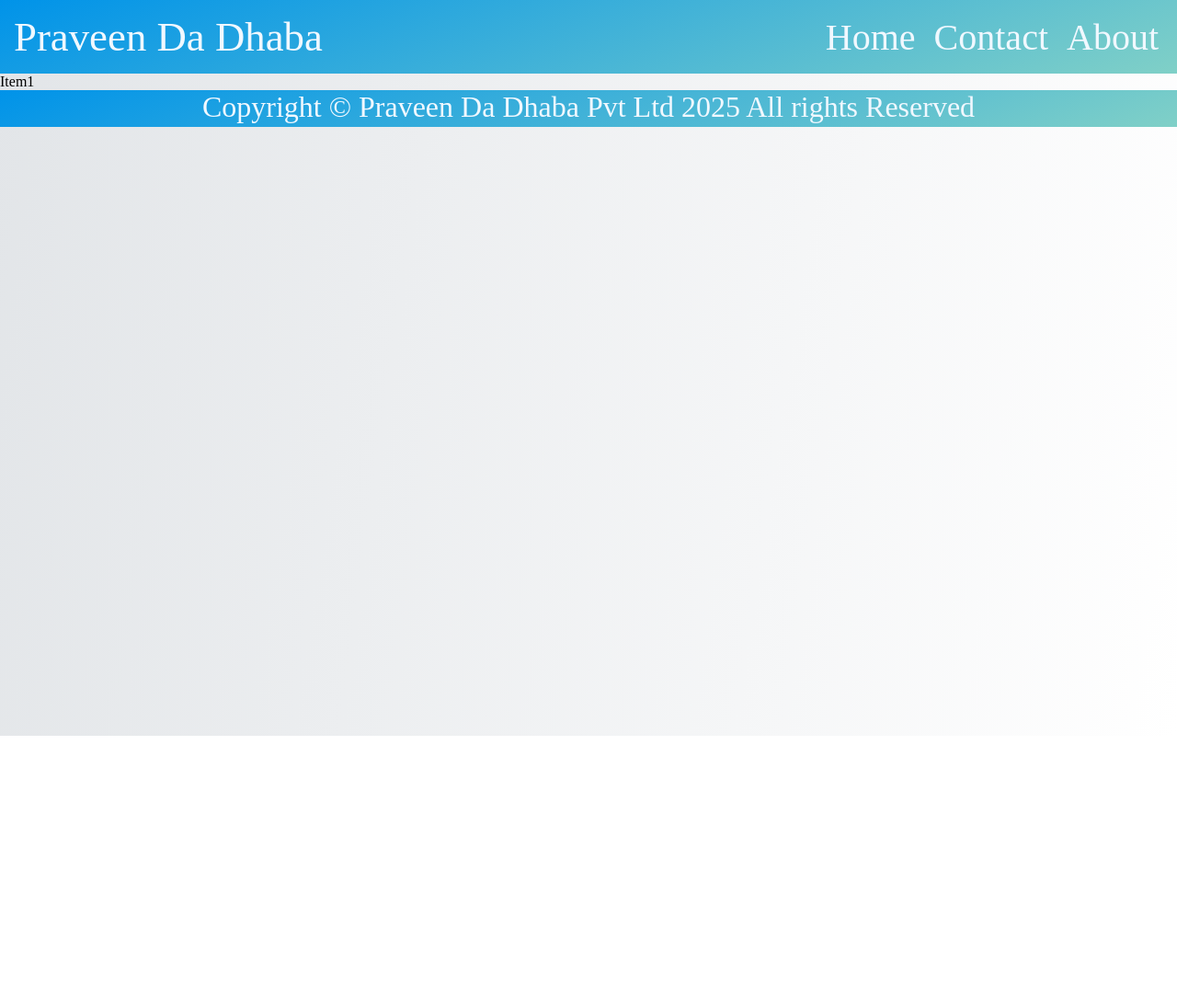
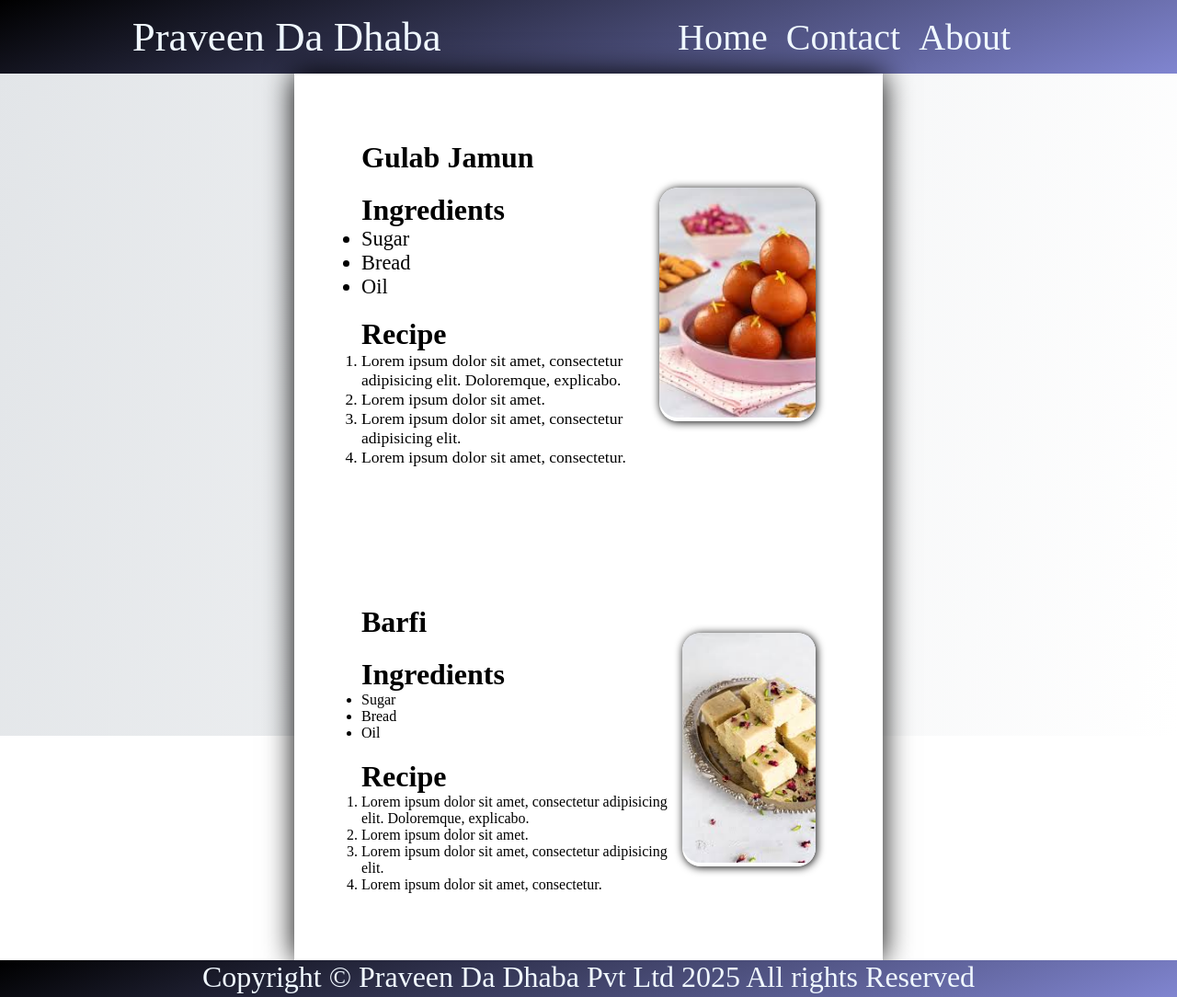
Before and after one commit to Praveen26-Dev/HtmlAndCss, a plain HTML site: page may28/Recipe/index.html in a window 1280 px wide. Shown: the whole page at 92% size. Before the commit the page ends 800 px from the top, so only its background shows below. Drawn offline with Linux system fonts and the light colour scheme.

Commit message:
completing a recipe project using flexbox

```diff
--- a/may28/Recipe/index.html
+++ b/may28/Recipe/index.html
@@ -29,7 +29,74 @@
       </header>
     <main>
         <div class="contentBox">
-            Item1
+           <!-- item1 -->
+         <section>
+           <div class="item">
+            <div class="leftBox">
+              <!-- heading -->
+               <h2>Gulab Jamun</h2>
+
+               <div>
+                 <h2>Ingredients</h2>
+                 <ul class="ingBox">
+                  <li>Sugar</li>
+                  <li>Bread</li>
+                  <li>Oil</li>
+                 </ul>
+               </div>
+
+               <div>
+                  <h2>Recipe</h2>
+                  <ol class="recBox">
+                    <li>Lorem ipsum dolor sit amet, consectetur adipisicing elit. Doloremque, explicabo.</li>
+                    <li>Lorem ipsum dolor sit amet.</li>
+                    <li>Lorem ipsum dolor sit amet, consectetur adipisicing elit.</li>
+                    <li>Lorem ipsum dolor sit amet, consectetur.</li>
+                  </ol>
+               </div>
+            </div>
+
+            <div class="rightBox">
+               <img src="img2.jpeg" alt="">
+               <div class="overlay">
+                <span>Click Here To Buy
+                </span>
+               </div>
+            </div>
+           </div>
+         </section>
+             <!-- item1 -->
+         <section>
+           <div class="item">
+            <div class="leftBox">
+              <!-- heading -->
+               <h2>Barfi</h2>
+
+               <div>
+                 <h2>Ingredients</h2>
+                 <ul>
+                  <li>Sugar</li>
+                  <li>Bread</li>
+                  <li>Oil</li>
+                 </ul>
+               </div>
+
+               <div>
+                  <h2>Recipe</h2>
+                  <ol>
+                    <li>Lorem ipsum dolor sit amet, consectetur adipisicing elit. Doloremque, explicabo.</li>
+                    <li>Lorem ipsum dolor sit amet.</li>
+                    <li>Lorem ipsum dolor sit amet, consectetur adipisicing elit.</li>
+                    <li>Lorem ipsum dolor sit amet, consectetur.</li>
+                  </ol>
+               </div>
+            </div>
+
+            <div class="rightBox">
+               <img src="img1.jpeg" alt="">
+            </div>
+           </div>
+         </section>
         </div>
     </main>
     <footer>
--- a/may28/Recipe/style.css
+++ b/may28/Recipe/style.css
@@ -8,8 +8,8 @@ html,body{
     width: 100%;
 }
 .container{
-    height: 100vh;
-    width: 100vw;
+    height: 100%;
+    width: 100%;
     overflow-x: none;
     background-color: #e2e5e8;
     background-image: linear-gradient(98deg,#e2e5e8 0%,#ffffff 100%);
@@ -18,8 +18,8 @@ html,body{
 .navContainer{
     width: 100vw;
      min-height: 80px;
-     background-color: #0093E9;
-     background-image: linear-gradient(160deg,#0093E9 0%,#80D0C7 100%);
+     background-color: #000000;
+     background-image: linear-gradient(160deg,#000000 0%,#8085d0 100%);
     /* background-color: rgb(113, 113, 154,0.776); */
     /* display: flex; */
     display: flex;
@@ -28,6 +28,7 @@ html,body{
 }
 nav{
     width: 100%;
+    padding-right: 2rem;
 }
 #navList{
   margin-left: 15px;
@@ -35,7 +36,7 @@ nav{
   list-style: none;
   font-size: 2.5rem;
   display: flex;
-  justify-content: space-between;
+  justify-content: space-around;
   align-items: center;
 }
 #navLogo{
@@ -51,9 +52,12 @@ a{
     gap: 20px;
 
 }
+.footer{
+ width: 100%;
+}
 .footerBox{
-     background-color: #0093E9;
-     background-image: linear-gradient(160deg,#0093E9 0%,#80D0C7 100%);
+     background-color: #000000;
+     background-image: linear-gradient(160deg,#000000 0%,#8085d0 100%);
 
      width: 100%;
      text-align: center;
@@ -64,5 +68,73 @@ a{
     font-size: 2rem;
 }
 .contentBox{
-    width: 70%;
+    width: 50%;
+    margin: auto;
+    /* border: 1px solid black; */
+    background-color: white;
+    display: flex;
+    flex-direction: column;
+    gap: 100px;
+    padding: 3rem;
+    box-shadow: 0px 0px 30px black;
 }
+.item{
+    display: flex;
+    justify-content: space-around;
+    align-items: center;
+    margin: 25px;
+}
+.rightBox{
+    position: relative;
+    overflow: hidden;
+    transition: all 0.3s linear 0s;
+    box-shadow: 1px 1px 10px black;
+    border-radius: 20px;
+}
+.rightBox img{
+  margin-right: 50px;
+  height: 250px;
+  border-radius: 20px;
+
+}
+.rightBox:hover{
+ transform: scale(1.1);
+ transition: all 0.6s linear 0s;
+
+}
+.leftBox{
+    display: flex;
+    gap :20px;
+    flex-direction: column;
+}
+.leftBox h2{
+font-size: 2rem;
+}
+.ingBox{
+    font-size:1.4rem;
+}
+.recBox{
+    font-size: 1.1rem;
+}
+.rightBox .overlay{
+    position: absolute;
+    top: 0;
+    left: 0;
+    height: 100%;
+    width: 100%;
+    background-color: rgba(36, 34, 34, 0.713);
+    display: flex;
+    align-items: center;
+    justify-content: center;
+    border-radius: 20px;
+    opacity: 0;
+    transition: all 0.3s linear 0s;
+
+}
+.rightBox:hover .overlay{
+    opacity: 1;
+}
+.rightBox .overlay span{
+    color: #ffffff;
+    font-size: 1.2rem;
+}
```
